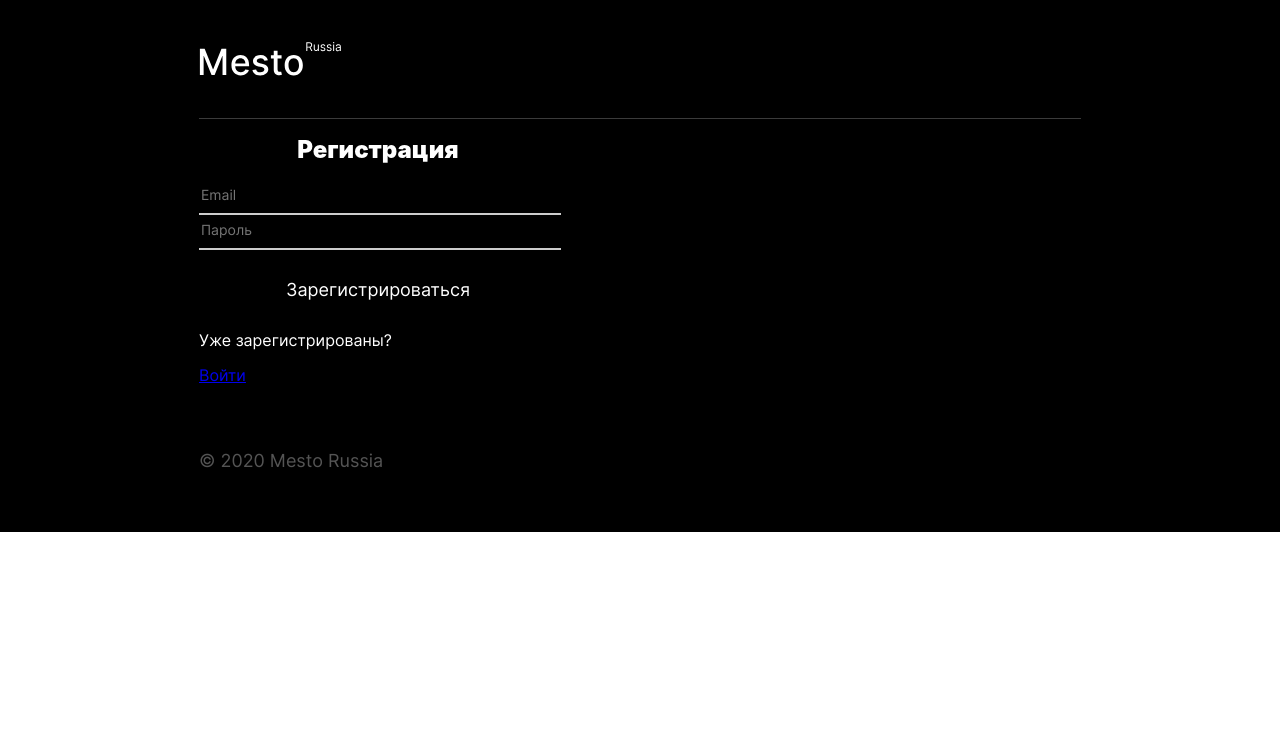
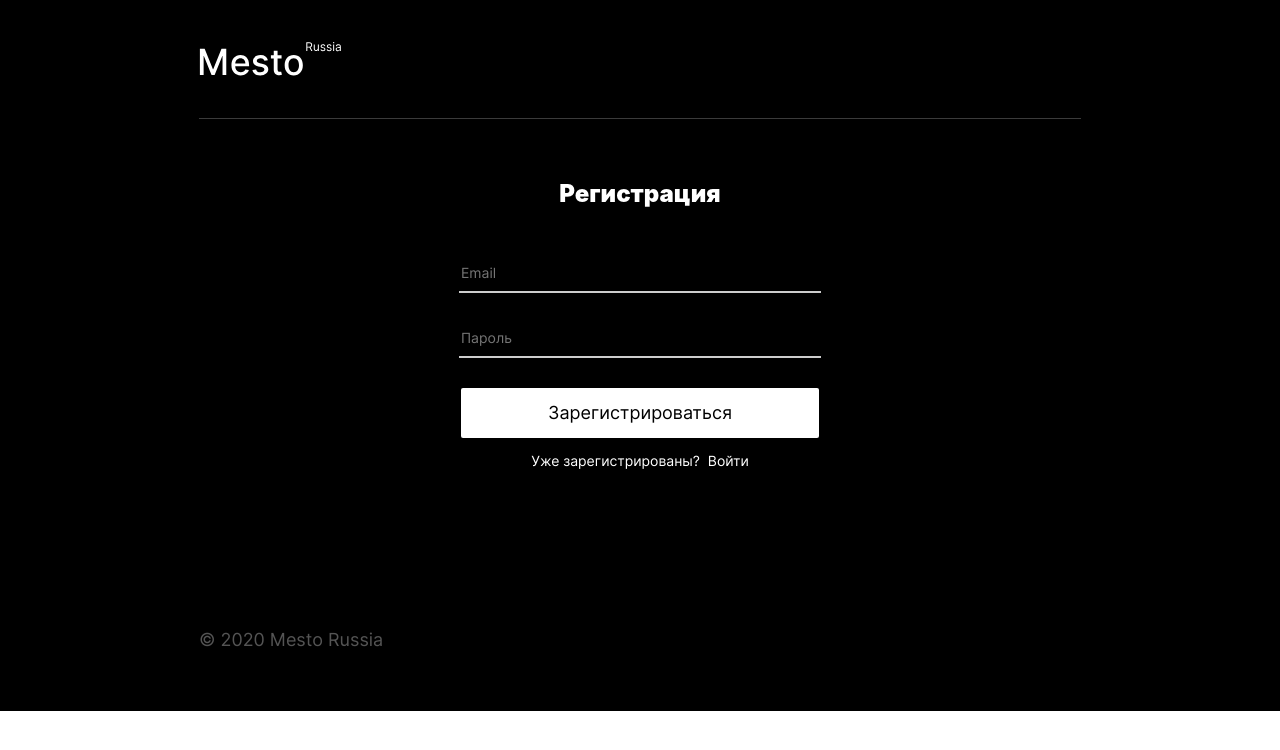
Before and after one commit to romanlesnoy/react-mesto-auth, a React (Create React App) app: page /sign-up in a window 1280 px wide. Shown: the top 750 px of the page. Built offline with nearby package versions, Linux system fonts and the light colour scheme; no server answers; a web font is replaced by a local one.

Commit message:
add style for auth forms

```diff
--- a/src/blocks/form/__input/form__input.css
+++ b/src/blocks/form/__input/form__input.css
@@ -1,8 +1,9 @@
 .form__input {
     height: 27px;
     width: 100%;
+    margin-bottom: 30px;
+
     padding-bottom: 5px;
-
     background-color: transparent;
     border: none;
     border-bottom: 2px solid #CCC;
--- a/src/blocks/form/__submit/form__submit.css
+++ b/src/blocks/form/__submit/form__submit.css
@@ -2,15 +2,15 @@
     width:100%;
     max-width: 358px;
     height: 50px;
-    background: #000;
+    background: #fff;
     border-radius: 2px;
     font-weight: 400;
     font-size: 18px;
     line-height: 22px;
     text-align: center;
-    color: #FFFFFF;
+    color: #000;
     border: none;
-    margin-top: 15px;
+    margin-top: auto;
 }
 
 .form__submit:hover {
--- a/src/blocks/form/__title/form__title.css
+++ b/src/blocks/form/__title/form__title.css
@@ -1,4 +1,6 @@
 .form__title {
+    margin: 0 0 50px;
+
     font-style: normal;
     font-weight: 900;
     font-size: 24px;
--- a/src/blocks/form/form.css
+++ b/src/blocks/form/form.css
@@ -1,9 +1,12 @@
 .form {
     max-width: 358px;
+    width: 100%;
+    height: 100%;
 
     display: flex;
     flex-direction: column;
-    justify-content: center;
+    justify-content: flex-start;
+    align-items: center;
 }
 
 @media screen and (max-width: 320px) {
@@ -12,7 +15,5 @@
         max-height: 260px;
         width: 100%;
         height: 100%;
-        flex-direction: column;
-        justify-content: center;
     }
 }
--- /dev/null
+++ b/src/blocks/register/__login-link/register__login-link.css
@@ -0,0 +1,4 @@
+.register__login-link {
+    text-decoration: none;
+    color: inherit;
+}
--- /dev/null
+++ b/src/blocks/register/__signin/register__signin.css
@@ -0,0 +1,16 @@
+.register__signin {
+    width: 358px;
+
+    display: flex;
+    justify-content: center;
+
+    font-family: Inter;
+    font-style: normal;
+    font-weight: normal;
+    font-size: 14px;
+    line-height: 17px;
+
+    text-align: center;
+
+    color: #FFF;
+}
--- a/src/blocks/register/register.css
+++ b/src/blocks/register/register.css
@@ -1,8 +1,13 @@
 .register {
     max-width: 882px;
+    width: 100%;
+    height: 100%;
+
     margin: auto;
+    padding: 60px 0 80px;
 
     display: flex;
     flex-direction: column;
     justify-content: center;
+    align-items: center;
 }
--- a/src/components/Register.js
+++ b/src/components/Register.js
@@ -58,10 +58,12 @@ class Register extends React.Component {
                     </button>
                 </form>
                 <div className="register__signin">
-                    <p>Уже зарегистрированы?</p>
-                    <Link to="login" className="register__login-link">
-                        Войти
-                    </Link>
+                    <p>Уже зарегистрированы? &nbsp;
+                        <Link to="login" className="register__login-link">
+                            Войти
+                        </Link>
+                    </p>
+
                 </div>
             </div>
         );
--- a/src/index.css
+++ b/src/index.css
@@ -6,6 +6,8 @@
 @import url(./blocks/header/__logo/header__logo.css);
 
 @import url(./blocks/register/register.css);
+@import url(./blocks/register/__signin/register__signin.css);
+@import url(./blocks/register/__login-link/register__login-link.css);
 @import url(./blocks/form/form.css);
 @import url(./blocks/form/__title/form__title.css);
 @import url(./blocks/form/__input/form__input.css);
```
Also changed, not shown: 1 other file (tests, documents, lock files or other folders).
